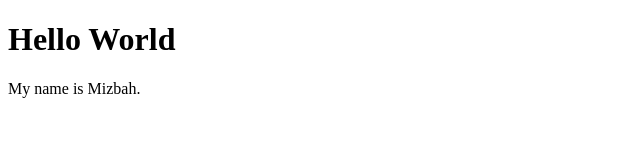
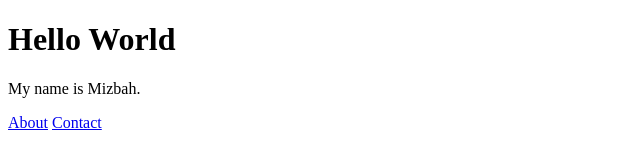
Before and after one commit to Mizbahr/mywebsite, a plain HTML site: page index.html in a window 1280 px wide. Shown: the whole page, without its empty margins (0-640 px from the left). Drawn offline with Linux system fonts and the light colour scheme.

Commit message:
first commit

```diff
--- a/index.html
+++ b/index.html
@@ -10,6 +10,6 @@
 
 
 </body>
-<a href="about.html"></a>
-<a href="contactus.html"></a>
+<a href="about.html">About</a>
+<a href="contactus.html">Contact</a>
 </html>
```
